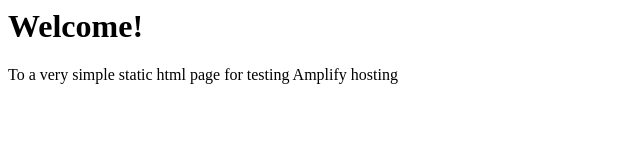
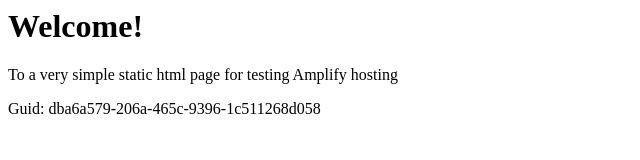
Before and after one commit to aws-aemilia-sin/Github-PR-Commit-Integration-Test-DoNotTouch-Gith-OKSLNVO2-v1-prod-ap-southeast-1, a website: page src/index.html in a window 1280 px wide. Shown: the whole page, without its empty margins (0-640 px from the left). Drawn offline with Linux system fonts and the light colour scheme.

Commit message:
commit from integ tests

```diff
--- a/src/index.html
+++ b/src/index.html
@@ -1,3 +1,5 @@
+
+
 <html lang="en">
 
 <head>
@@ -10,6 +12,6 @@
 <body>
     <h1>Welcome!</h1>
     <p>To a very simple static html page for testing Amplify hosting</p>
-</body>
+    <p>Guid: dba6a579-206a-465c-9396-1c511268d058</p></body>
 
 </html>
```
